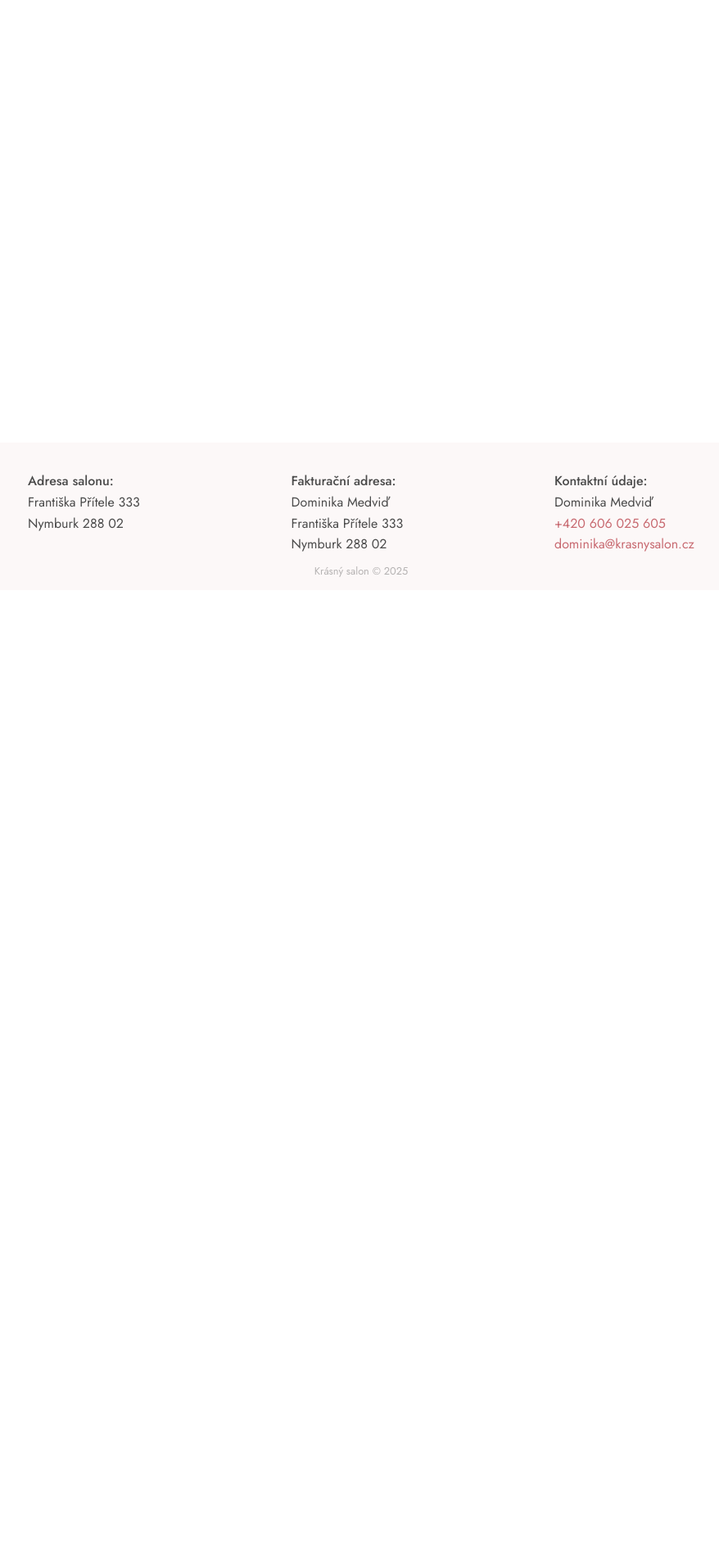
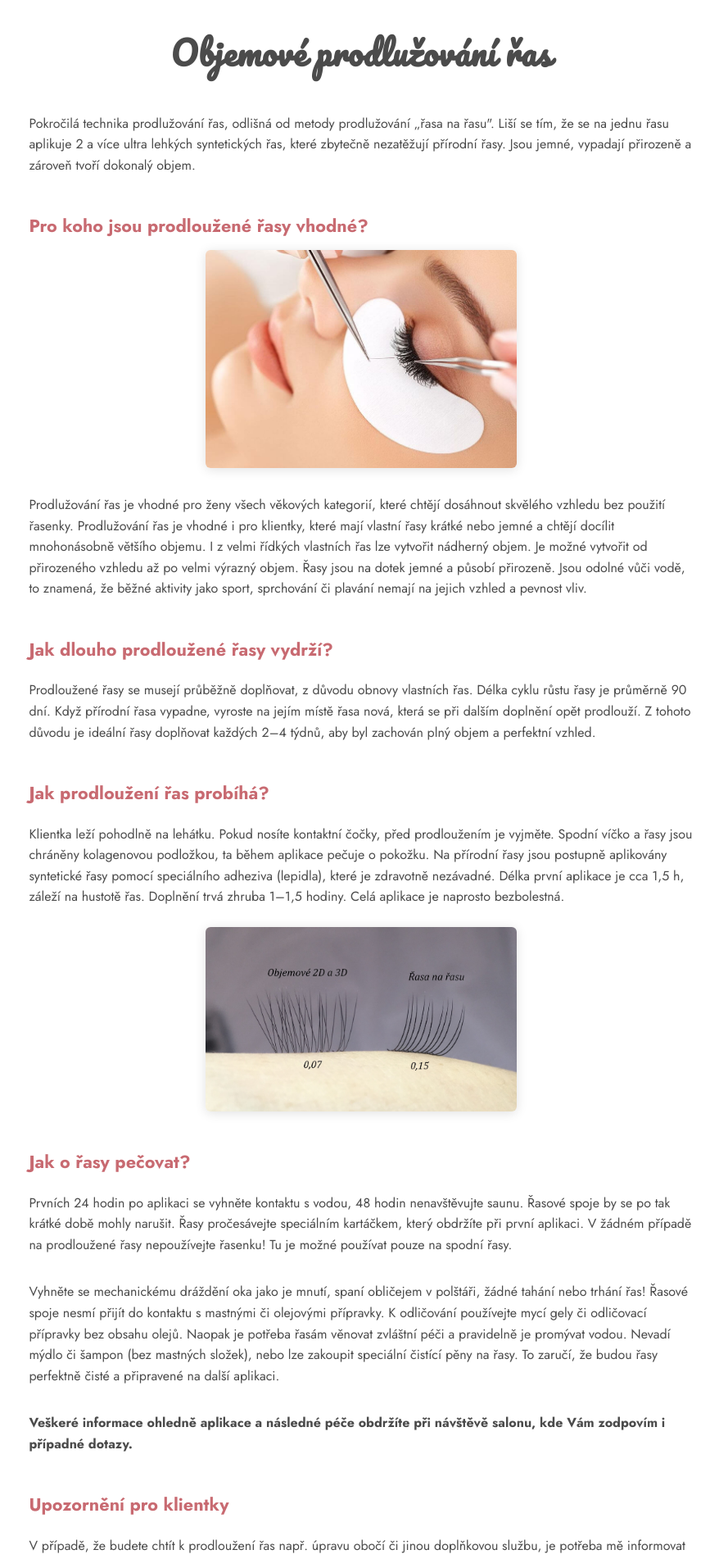
Before and after one commit to valerijmedvid/krasny-salon-2.0, a Nuxt app: page /sluzby in a window 1280 px wide. Shown: the part 80-1982 px from the top of the page at 82% size, without its empty margins (199-1077 px from the left). Before the commit the page ends 800 px from the top, so only its background shows below. Built offline with nearby package versions, Linux system fonts and the light colour scheme; what vue-silentbox would draw is missing.

Commit message:
next improve

```diff
--- a/composables/useGallery.ts
+++ b/composables/useGallery.ts
@@ -8,7 +8,7 @@ export const useGallery = (category: string, options?: GalleryOptions) => {
     {
       eager: true,
       import: "default",
-    }
+    },
   );
 
   const gallery = Object.entries(allImages)
--- a/pages/index.vue
+++ b/pages/index.vue
@@ -49,7 +49,10 @@ useHead({
       content:
         "Kosmetický salon v Nymburce. Objemové prodlužování řas 2–6D, kosmetická ošetření pleti Syncare, epilace Lycon. Dominika Medviď, tel. +420 606 025 605.",
     },
-    { property: "og:title", content: "Krásný salon – Nymburk | Dominika Medviď" },
+    {
+      property: "og:title",
+      content: "Krásný salon – Nymburk | Dominika Medviď",
+    },
     { property: "og:url", content: "https://www.krasnysalon.cz/" },
   ],
   link: [{ rel: "canonical", href: "https://www.krasnysalon.cz/" }],
@@ -105,7 +108,9 @@ useHead({
   object-fit: cover;
   border-radius: 6px;
   box-shadow: 0 2px 12px rgba(0, 0, 0, 0.12);
-  transition: transform 0.25s, box-shadow 0.25s;
+  transition:
+    transform 0.25s,
+    box-shadow 0.25s;
 }
 
 :deep(.gallery-salon .silentbox-item > img:hover) {
--- /dev/null
+++ b/pages/sluzby.vue
@@ -0,0 +1,163 @@
+<template>
+  <div>
+    <h1 class="page-title">Objemové prodlužování řas</h1>
+
+    <article>
+      <p>
+        Pokročilá technika prodlužování řas, odlišná od metody prodlužování
+        „řasa na řasu". Liší se tím, že se na jednu řasu aplikuje 2 a více ultra
+        lehkých syntetických řas, které zbytečně nezatěžují přírodní řasy. Jsou
+        jemné, vypadají přirozeně a zároveň tvoří dokonalý objem.
+      </p>
+
+      <h2>Pro koho jsou prodloužené řasy vhodné?</h2>
+      <img
+        class="article-img"
+        :src="articleImg1"
+        alt="Prodlužování řas – ukázka výsledku"
+        loading="lazy"
+      />
+      <p>
+        Prodlužování řas je vhodné pro ženy všech věkových kategorií, které
+        chtějí dosáhnout skvělého vzhledu bez použití řasenky. Prodlužování řas
+        je vhodné i pro klientky, které mají vlastní řasy krátké nebo jemné a
+        chtějí docílit mnohonásobně většího objemu. I z velmi řídkých vlastních
+        řas lze vytvořit nádherný objem. Je možné vytvořit od přirozeného
+        vzhledu až po velmi výrazný objem. Řasy jsou na dotek jemné a působí
+        přirozeně. Jsou odolné vůči vodě, to znamená, že běžné aktivity jako
+        sport, sprchování či plavání nemají na jejich vzhled a pevnost vliv.
+      </p>
+
+      <h2>Jak dlouho prodloužené řasy vydrží?</h2>
+      <p>
+        Prodloužené řasy se musejí průběžně doplňovat, z důvodu obnovy vlastních
+        řas. Délka cyklu růstu řasy je průměrně 90 dní. Když přírodní řasa
+        vypadne, vyroste na jejím místě řasa nová, která se při dalším doplnění
+        opět prodlouží. Z tohoto důvodu je ideální řasy doplňovat každých 2–4
+        týdnů, aby byl zachován plný objem a perfektní vzhled.
+      </p>
+
+      <h2>Jak prodloužení řas probíhá?</h2>
+      <p>
+        Klientka leží pohodlně na lehátku. Pokud nosíte kontaktní čočky, před
+        prodloužením je vyjměte. Spodní víčko a řasy jsou chráněny kolagenovou
+        podložkou, ta během aplikace pečuje o pokožku. Na přírodní řasy jsou
+        postupně aplikovány syntetické řasy pomocí speciálního adheziva
+        (lepidla), které je zdravotně nezávadné. Délka první aplikace je cca 1,5
+        h, záleží na hustotě řas. Doplnění trvá zhruba 1–1,5 hodiny. Celá
+        aplikace je naprosto bezbolestná.
+      </p>
+      <img
+        class="article-img"
+        :src="articleImg2"
+        alt="Prodlužování řas – průběh aplikace"
+        loading="lazy"
+      />
+
+      <h2>Jak o řasy pečovat?</h2>
+      <p>
+        Prvních 24 hodin po aplikaci se vyhněte kontaktu s vodou, 48 hodin
+        nenavštěvujte saunu. Řasové spoje by se po tak krátké době mohly
+        narušit. Řasy pročesávejte speciálním kartáčkem, který obdržíte při
+        první aplikaci. V žádném případě na prodloužené řasy nepoužívejte
+        řasenku! Tu je možné používat pouze na spodní řasy.
+      </p>
+      <p>
+        Vyhněte se mechanickému dráždění oka jako je mnutí, spaní obličejem v
+        polštáři, žádné tahání nebo trhání řas! Řasové spoje nesmí přijít do
+        kontaktu s mastnými či olejovými přípravky. K odličování používejte mycí
+        gely či odličovací přípravky bez obsahu olejů. Naopak je potřeba řasám
+        věnovat zvláštní péči a pravidelně je promývat vodou. Nevadí mýdlo či
+        šampon (bez mastných složek), nebo lze zakoupit speciální čistící pěny
+        na řasy. To zaručí, že budou řasy perfektně čisté a připravené na další
+        aplikaci.
+      </p>
+      <p>
+        <strong>
+          Veškeré informace ohledně aplikace a následné péče obdržíte při
+          návštěvě salonu, kde Vám zodpovím i případné dotazy.
+        </strong>
+      </p>
+
+      <h2>Upozornění pro klientky</h2>
+      <p>
+        V případě, že budete chtít k prodloužení řas např. úpravu obočí či jinou
+        doplňkovou službu, je potřeba mě informovat předem, ideálně již při
+        objednávání. Délka návštěvy se potom může protáhnout i o půl hodinu a to
+        bez předchozí domluvy bohužel není možné. Děkuji za pochopení.
+      </p>
+
+      <silent-box class="gallery-lashes" :gallery="gallery" lazy-loading />
+    </article>
+  </div>
+</template>
+
+<script setup lang="ts">
+import { useGallery } from "@/composables/useGallery";
+import articleImg1Src from "~/assets/images/lashes/article1.jpeg";
+import articleImg2Src from "~/assets/images/lashes/article2.jpg";
+
+const articleImg1 = articleImg1Src;
+const articleImg2 = articleImg2Src;
+
+const gallery = useGallery("lashes", { exclude: "article" });
+
+useHead({
+  title: "Objemové prodlužování řas | Krásný salon – Nymburk",
+  meta: [
+    {
+      name: "description",
+      content:
+        "Profesionální objemové prodlužování řas Volume 2–6D a Mega Volume 7–10D v Nymburce. Krásný salon – Dominika Medviď. Objednání na +420 606 025 605.",
+    },
+    {
+      property: "og:title",
+      content: "Objemové prodlužování řas | Krásný salon – Nymburk",
+    },
+    {
+      property: "og:url",
+      content: "https://www.krasnysalon.cz/sluzby",
+    },
+  ],
+  link: [{ rel: "canonical", href: "https://www.krasnysalon.cz/sluzby" }],
+});
+</script>
+
+<style scoped lang="scss">
+@use "assets/css/mixins";
+
+.article-img {
+  max-width: 380px;
+  width: 100%;
+  border-radius: 6px;
+  box-shadow: 0 2px 14px rgba(0, 0, 0, 0.12);
+  margin: 0.5rem 0 1rem;
+}
+
+:deep(.gallery-lashes) {
+  column-count: 2;
+  column-gap: 12px;
+  width: 100%;
+  max-width: 820px;
+  margin-top: 2rem;
+
+  @include mixins.display("md") {
+    column-count: 1;
+  }
+
+  a > img {
+    margin-bottom: 12px;
+    width: 100%;
+    border-radius: 4px;
+    box-shadow: 0 2px 8px rgba(0, 0, 0, 0.12);
+    transition:
+      transform 0.25s,
+      box-shadow 0.25s;
+
+    &:hover {
+      transform: scale(1.025);
+      box-shadow: 0 6px 20px rgba(0, 0, 0, 0.18);
+    }
+  }
+}
+</style>
```
Also changed, not shown: pages/cenik.vue (+10 -3 lines), pages/epilace-lycon.vue (+34 -13 lines), pages/partylite.vue (+8 -2 lines), assets/css/main.scss (line endings or trailing spaces).
